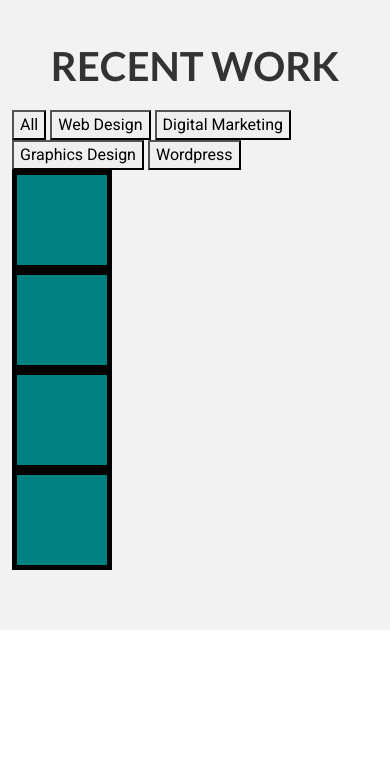
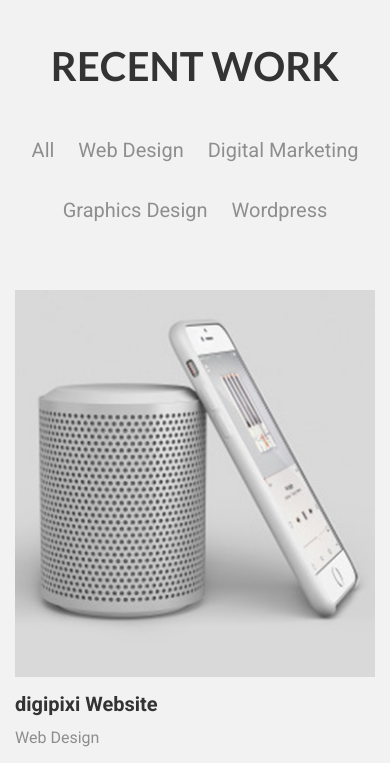
Before and after one commit to Showmmoy/nipro, a plain HTML site: page index.html in a window 390 px wide. Shown: the part 4252-5015 px from the top of the page. Before the commit the page ends 4882 px from the top, so only its background shows below. Drawn offline with Linux system fonts and the light colour scheme.

Commit message:
addeded mix it plugin and make them responsive

```diff
--- a/css/media.css
+++ b/css/media.css
@@ -53,6 +53,18 @@
         font-weight: 700;
     }
     /* about ends here */
+    /* Recent work section start here */
+    .rw_control {
+        margin: 10px 0 30px;
+    }
+    .cp30{
+        padding: 0 15px;
+    }
+    .rw_item {
+        margin: 20px 0 0;
+    }
+
+    /* Recent work section ends here */
     }
 
 
@@ -116,6 +128,17 @@
         font-weight: 700;
     }
     /* about ends here */
+    /* Recent work section start here */
+    .rw_control {
+        margin: 10px 0 30px;
+    }
+    .cp30{
+        padding: 0 15px;
+    }
+    .rw_item {
+        margin: 20px 0 0;
+    }
+    /* Recent work section ends here */
 }
 
 /* Medium devices (tablets, 768px and up)*/
@@ -165,6 +188,15 @@
         font-weight: 700;
     }
     /* about ends here */
+    /* Recent work section start here */
+    .rw_control {
+        margin: 45px 0 30px;
+    }
+    /* Recent work section start here */
+    .rw_control {
+        margin: 45px 0 30px;
+    }
+    /* Recent work section ends here */
 }
 
 
@@ -186,6 +218,7 @@
     font-size: 14px;
     /* about ends here */
 }
+}
 
 /* Extra large devices (desktops, 1200px and up)*/
 @media (min-width: 1200px) and (max-width: 1399.98px) {
--- a/css/style.css
+++ b/css/style.css
@@ -290,11 +290,45 @@ header{
     margin-top: 100px;
     background-color: rgb(242, 242, 242);
 }
+.rw_control{
+    margin: 65px 0 30px;
+}
 .items {
-    width: 100px;
-    height: 100px;
-    background-color: teal;
-    border: 5px solid black;
+    margin-bottom: 20px;
+}
+.rw_control button{
+    padding: 15px 10px;
+    background-color: transparent;
+    border: none;
+    font-family: var(--robo);
+    font-size: 20px;
+    font-weight: 400;
+    color: var(--ash);
+    transition: color 0.23s linear, border 0.33s linear;
+}
+.rw_control button:hover {
+    color: var(--bla);
+    border: 2px solid var(--bla);
+}
+.wrapper {}
+.cp30 {
+    padding: 0 15px;
+}
+.cp30 h2 {
+    font-size: 20px;
+    font-weight: 700;
+    color: var(--bla);
+    margin-top: 15px;
+}
+.cp30 p {
+    font-size: 16px;
+    color: var(--ash);
+    margin-top: 10px;
+}
+
+.rw_item {
+    margin-bottom: 30px;
+    position: relative;
 }
 
 /* Recent work ends here */
--- a/index.html
+++ b/index.html
@@ -259,22 +259,66 @@
           </div>
         </div>
       </div>
-      <div class="row">
+      <div class="row ">
         <div class="col lg-12">
-          <div class="control">
-            <button type="button" data-filter="all">All</button>
-            <button type="button" data-filter=".category-a">Web Design</button>
-            <button type="button" data-filter=".category-b">Digital Marketing</button>
-            <button type="button" data-filter=".category-c">Graphics Design</button>
-            <button type="button" data-filter=".category-c">Wordpress</button>
+          <div class="control rw_control text-center">
+            <button type="button items" data-filter="all">All</button>
+            <button type="button items" data-filter=".webdesign">Web Design</button>
+            <button type="button items" data-filter=".digitalmarketing">Digital Marketing</button>
+            <button type="button items" data-filter=".graphicsdesign">Graphics Design</button>
+            <button type="button items" data-filter=".wordpress">Wordpress</button>
           </div>
           </div>
           <div class="col-lg-12">
-            <div class="containers" data-ref="mixitup-container">
-            <div class="items mix category-a" data-order="1" data-ref="mixitup-target"></div>
-            <div class="items mix category-b" data-order="2" data-ref="mixitup-target"></div>
-            <div class="items mix category-b category-c" data-order="3" data-ref="mixitup-target"></div>
-            <div class="items mix category-a category-d" data-order="4" data-ref="mixitup-target"></div>
+            <div class="wrapper" data-ref="mixitup-container">
+              <div class="row">
+                <!-- Recent work item 1-->
+                <div class="col-lg-4 col-sm-6 mix webdesign cp30" data-order="1" data-ref="mixitup-target">
+                  <div class="rw_item">
+                    <img src="images/wd.jpg" alt="nipro agency" class="w-100">
+                    <h2>digipixi Website</h2>
+                    <p>Web Design</p>
+
+                  </div>
+                </div>
+                <!-- Recent work item ends-->
+                 <!-- Recent work item 2-->
+                <div class="col-lg-4 col-sm-6 mix webdesign cp30" data-order="2" data-ref="mixitup-target">
+                  <div class="rw_item">
+                    <img src="images/wd2.jpg" alt="nipro agency" class="w-100">
+                  </div>
+                </div>
+                <!-- Recent work item ends-->
+                 <!-- Recent work item 3-->
+                <div class="col-lg-4 col-sm-6 mix digitalmarketing cp30" data-order="3" data-ref="mixitup-target">
+                  <div class="rw_item">
+                    <img src="images/dm.jpg" alt="nipro agency" class="w-100">
+                  </div>
+                </div>
+                <!-- Recent work item ends-->
+                 <!-- Recent work item 4-->
+                <div class="col-lg-4 col-sm-6 mix digitalmarketing cp30" data-order="4" data-ref="mixitup-target">
+                  <div class="rw_item">
+                    <img src="images/wd2.jpg" alt="nipro agency" class="w-100">
+                  </div>
+                </div>
+                <!-- Recent work item ends-->
+                 <!-- Recent work item 5-->
+                <div class="col-lg-4 col-sm-6 mix graphicsdesign cp30" data-order="5" data-ref="mixitup-target">
+                  <div class="rw_item">
+                    <img src="images/gd.jpg" alt="nipro agency" class="w-100">
+                  </div>
+                </div>
+                <!-- Recent work item ends-->
+                 <!-- Recent work item 6-->
+                <div class="col-lg-4 col-sm-6 mix wordpress cp30" data-order="6" data-ref="mixitup-target">
+                  <div class="rw_item">
+                    <img src="images/gd.jpg" alt="nipro agency" class="w-100">
+                  </div>
+                </div>
+                <!-- Recent work item ends-->
+              </div>
+
             </div>
           </div>
 
@@ -286,19 +330,13 @@
   <!-- Recent work section ends here -->
 
 
+
+
       <script src="js/jquery.min.js"></script>
       <script src="vendor/mixitup-3/mixitup.min.js"></script>
       <script src="js/bootstrap.bundle.min.js"></script>
       <script src="js/script.js"></script>
-      <script>
-            var containerEl = document.querySelector('[data-ref~="mixitup-container"]');
 
-            var mixer = mixitup(containerEl, {
-                selectors: {
-                    target: '[data-ref~="mixitup-target"]'
-                }
-            });
-        </script>
 
 </body>
 
--- a/js/script.js
+++ b/js/script.js
@@ -0,0 +1,14 @@
+// js
+// Recent work
+ var containerEl = document.querySelector('[data-ref~="mixitup-container"]');
+
+            var mixer = mixitup(containerEl, {
+                selectors: {
+                    target: '[data-ref~="mixitup-target"]'
+                }
+            });
+
+// jQuery
+$(document).ready(function() {
+
+});
```
Also changed, not shown: images/dm.jpg (added), images/gd.jpg (added), images/wd.jpg (added), images/wd2.jpg (added), images/wordpress.jpg (added), 1 other file.
